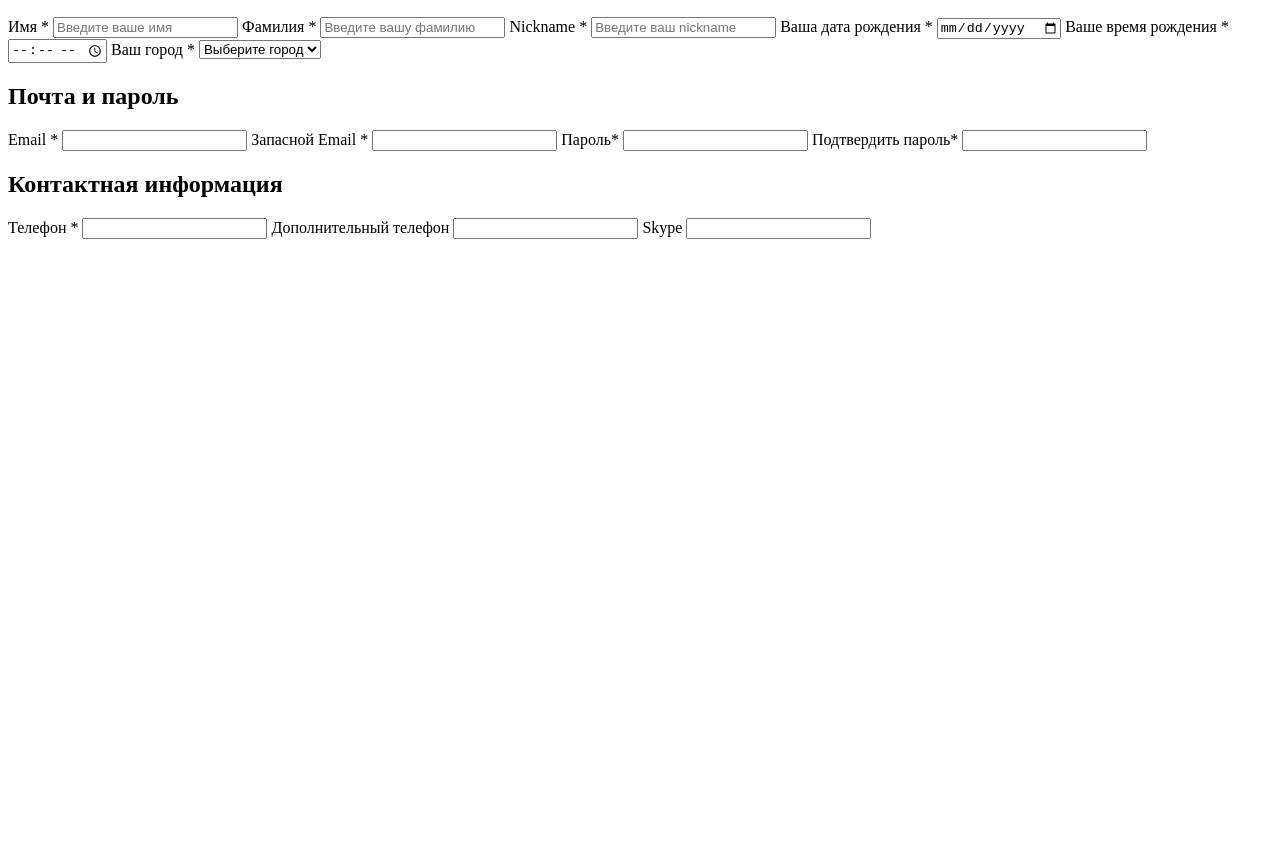
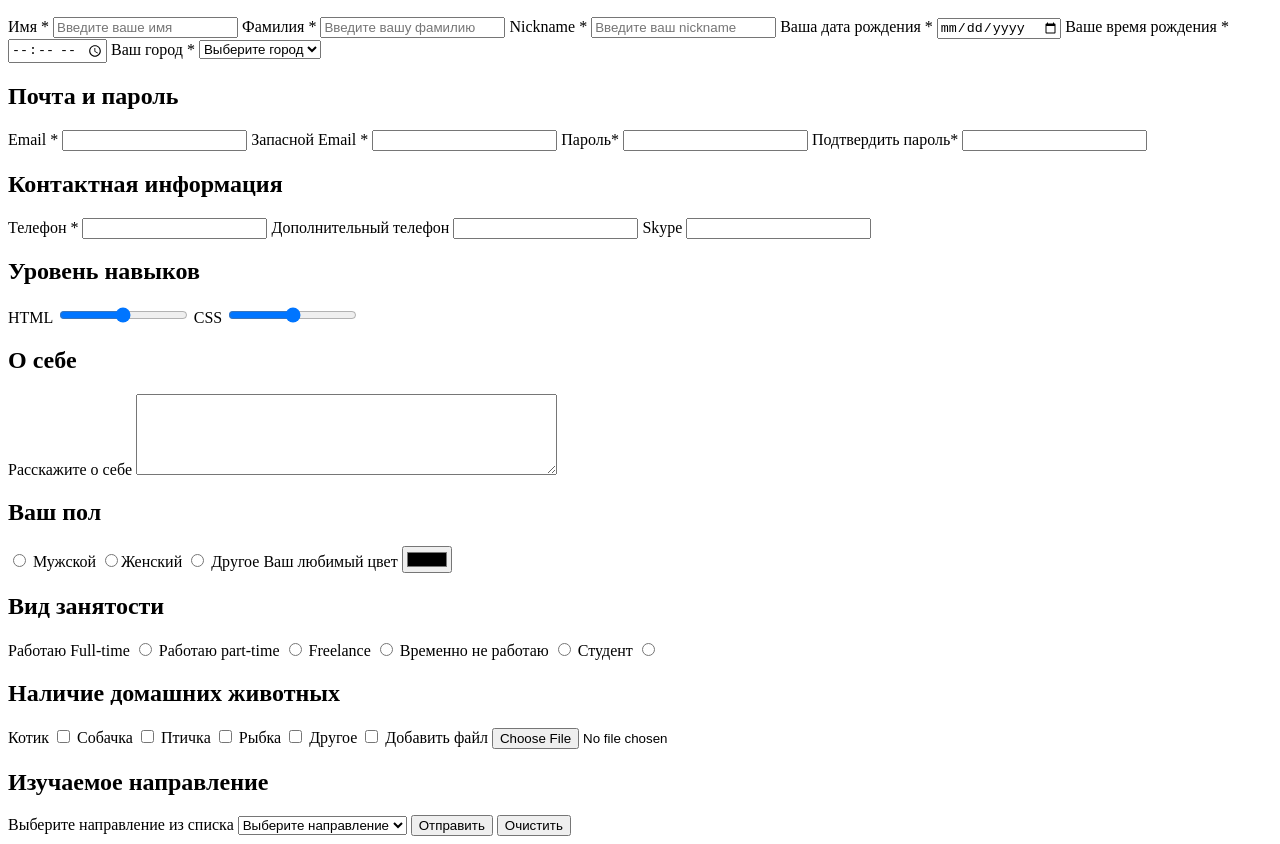
Before and after one commit to ZubnoyFei/form-markup-hw, a plain HTML site: page index.html in a window 1280 px wide. Shown: the part 110-954 px from the top of the page. Before the commit the page ends 800 px from the top, so only its background shows below. Drawn offline with Linux system fonts and the light colour scheme.

Commit message:
Added form

```diff
--- a/index.html
+++ b/index.html
@@ -28,7 +28,6 @@
         <option>Дніпро</option>
         <option>Львів</option>
     </select>
-
     <h2>Почта и пароль</h2>
     <label for="email">Email *</label>
     <input id="email" name="name" type="email" required>
@@ -38,7 +37,6 @@
     <input id="password" name="name" type="password" required>
     <label for="confirm-password"> Подтвердить пароль*</label>
     <input id="confirm-password" type="password" required>
-
     <h2>Контактная информация</h2>
     <label for="main-phonenumber">Телефон *</label>
     <input id="main-phonenumber" type="tel" required>
@@ -46,8 +44,72 @@
     <input id="additional-number" type="tel">
     <label for="skype">Skype</label>
     <input id="skype" type="text">
+    <h2>Уровень навыков</h2>
+    <label for="html">HTML</label>
+    <input id="html" type="range">
+    <label for="css">CSS</label>
+    <input id="css" type="range">
+    <h2>О себе</h2>
+    <label for="about">Расскажите о себе</label>
+    <textarea id="about" cols="50" rows="5"></textarea>
+    <h2>Ваш пол</h2>
+    <label for="male">
+        <input id="male" type="radio" name="male-female-other"> Мужской
+    </label>
+<label for="female">
+    <input id="female" type="radio" name="male-female-other">Женский </label>
+<label for="other">
+    <input id="other" type="radio" name="male-female-other"> Другое
+</label>
+    <label for="color">Ваш любимый цвет</label>
+    <input id="color" type="color">
+    <h2>Вид занятости</h2>
+    <label id="full-time">Работаю Full-time
+        <input type="radio" name="employment-type">
+    </label>
+    <label id="part-time">Работаю part-time
+        <input type="radio" name="employment-type">
+    </label>
+    <label id="freelance">Freelance
+        <input type="radio" name="employment-type">
+    </label>
+    <label id="temporarily-unemployed">Временно не работаю
+        <input type="radio" name="employment-type">
+    </label>
+    <label id="student">Студент
+        <input type="radio" name="employment-type">
+    </label>
+    <h2>Наличие домашних животных</h2>
+    <label id="cat">Котик
+        <input type="checkbox" name="pets">
+    </label>
+    <label id="dog">Собачка
+        <input type="checkbox" name="pets">
+    </label>
+    <label id="bird">Птичка
+        <input type="checkbox" name="pets">
+    </label>
+    <label id="fish">Рыбка
+        <input type="checkbox" name="pets">
+    </label>
+    <label id="other-pet">Другое
+        <input type="checkbox" name="pets">
+    </label>
+    <label for="add-the-file">Добавить файл</label>
+    <input id="add-the-file" type="file">
+    <h2>Изучаемое направление</h2>
+    <label for="specialization"> Выберите направление из списка</label>
+    <select id="specialization">
+        <option selected disabled value="">Выберите направление</option>
+        <option>Front-end</option>
+        <option>Back-end</option>
+        <option>DevOps</option>
+        <option>QA</option>
+        <option>Web design</option>
+    </select>
 
-
+    <button type="submit">Отправить</button>
+<button type="reset">Очистить</button>
 </form>
 </body>
 </html>
```
